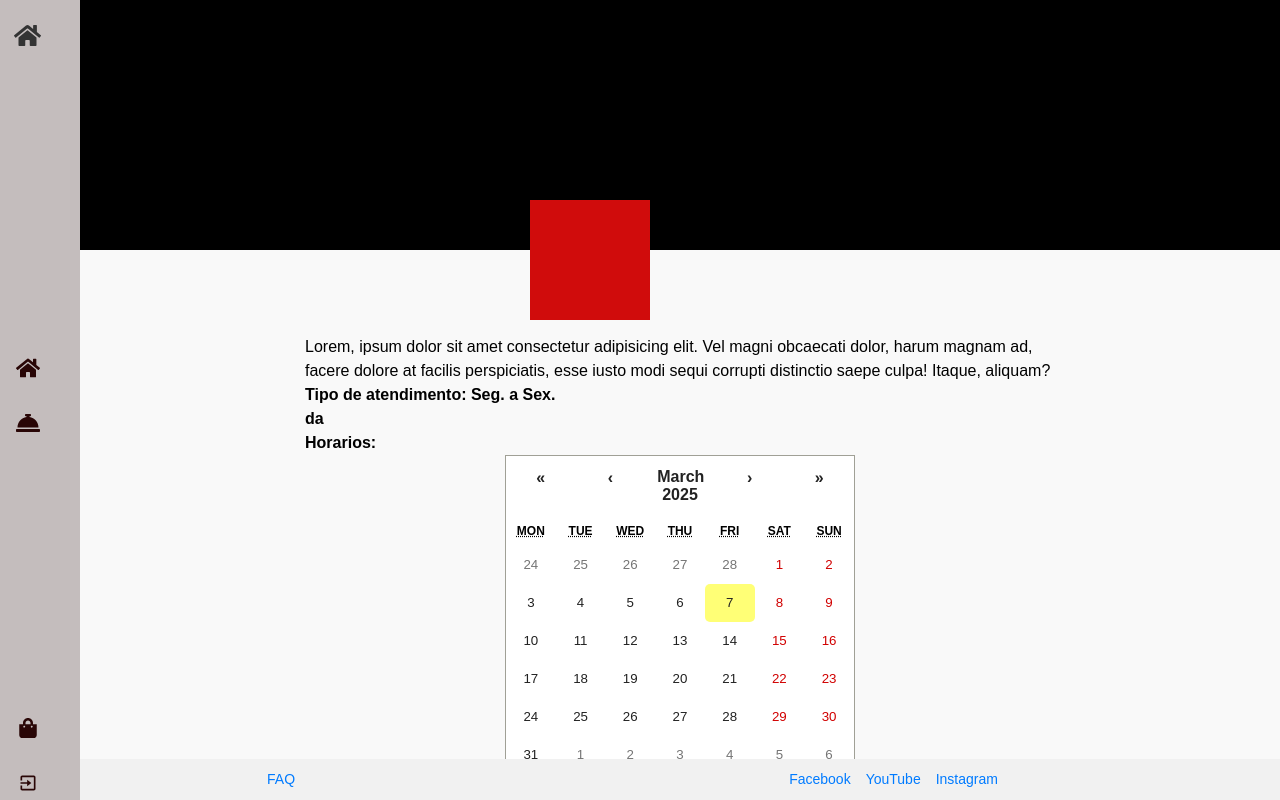
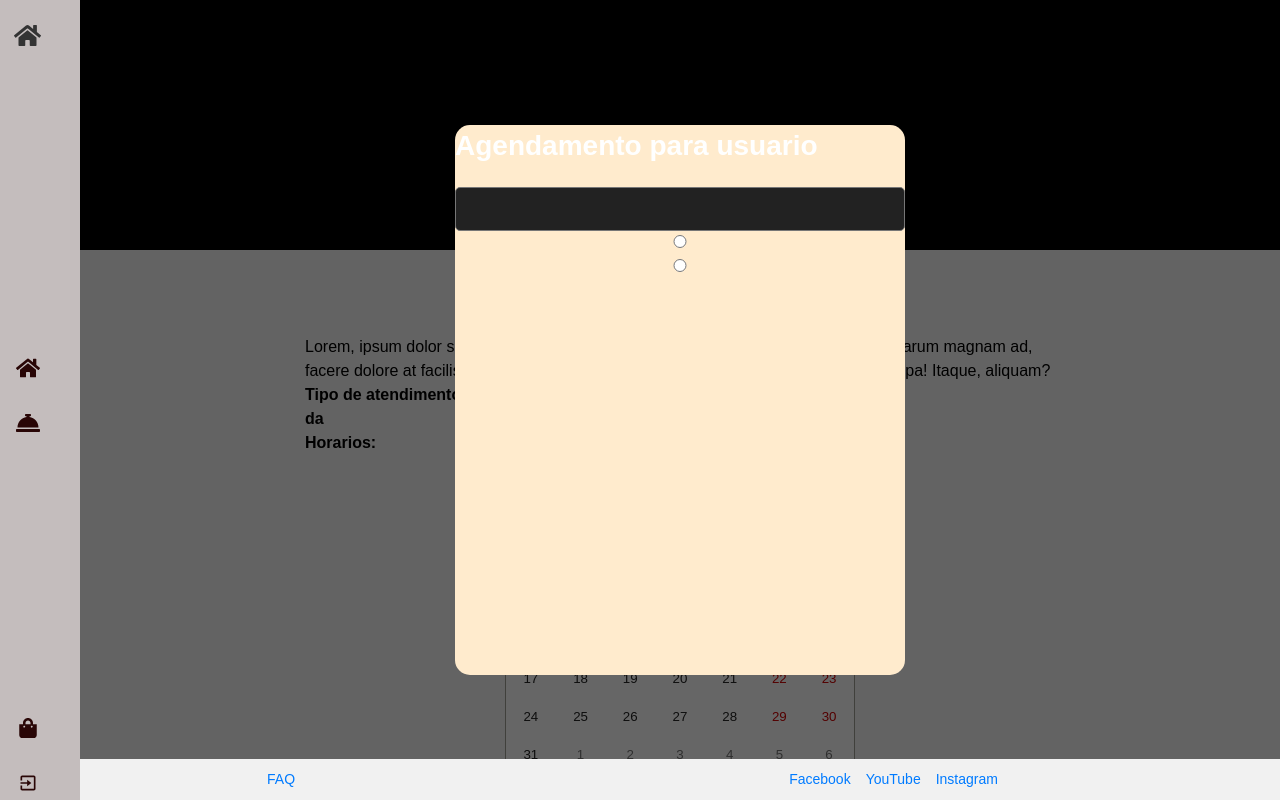
Before and after one commit to MMAbbadi/mais-ti-barbearia, a React (Vite) app: page /profilepage in a window 1280 px wide. Built offline with nearby package versions, Linux system fonts and the light colour scheme.

Commit message:
modal on working

```diff
--- /dev/null
+++ b/src/components/Modal.jsx
@@ -0,0 +1,19 @@
+import React from 'react'
+import classes from './Modal.module.css'
+
+const Modal = ({isOpen}) => {
+  return (
+    <div>
+      <main className={classes.backdrop}>
+        <div className={classes.modal}>
+            <h2>Agendamento para usuario</h2>
+            <input type="text" />
+            <input type="radio" />
+            <input type="radio" />
+        </div>
+      </main>
+    </div>
+  )
+}
+
+export default Modal
--- /dev/null
+++ b/src/components/Modal.module.css
@@ -0,0 +1,19 @@
+.backdrop{
+    width: 100%;
+    background-color: rgba(0, 0, 0, 0.6);
+    position: absolute;
+    left: -40px;
+    top: 0;
+    z-index: 5;
+    display: flex;
+    align-items: center;
+    justify-content: center;
+}
+
+.modal {
+    width: 450px;
+    height: 550px;
+    position: relative;
+    background-color: blanchedalmond;
+    border-radius: 15px;
+}
--- a/src/pages/ProfilePage.jsx
+++ b/src/pages/ProfilePage.jsx
@@ -1,11 +1,16 @@
 import React from 'react'
 import Calendar from 'react-calendar'
+import { useState } from 'react';
+
+import Modal from '../components/Modal'
 
 // Styles
 import classes from './ProfilePage.module.css';
 import 'react-calendar/dist/Calendar.css';
 
 export default function ProfilePage() {
+const [openModal, setOpenModal] = useState(false)
+
   return (
     <div>
         <main className='app-container'>
@@ -21,10 +26,13 @@ export default function ProfilePage() {
                     <h4>Tipo de atendimento: Seg.  a Sex. <br /> da</h4>
                     <h4>Horarios: </h4>
                 </section>
+                <Modal isOpen={true} setOpenModal={() => setOpenModal(!openModal)}>
 
+                </Modal>
                 <section className={classes.calendario}>
                     <Calendar
                     width = {200}
+                    onClickDay={() => setOpenModal(true)}
                     />
                 </section>
 
```
